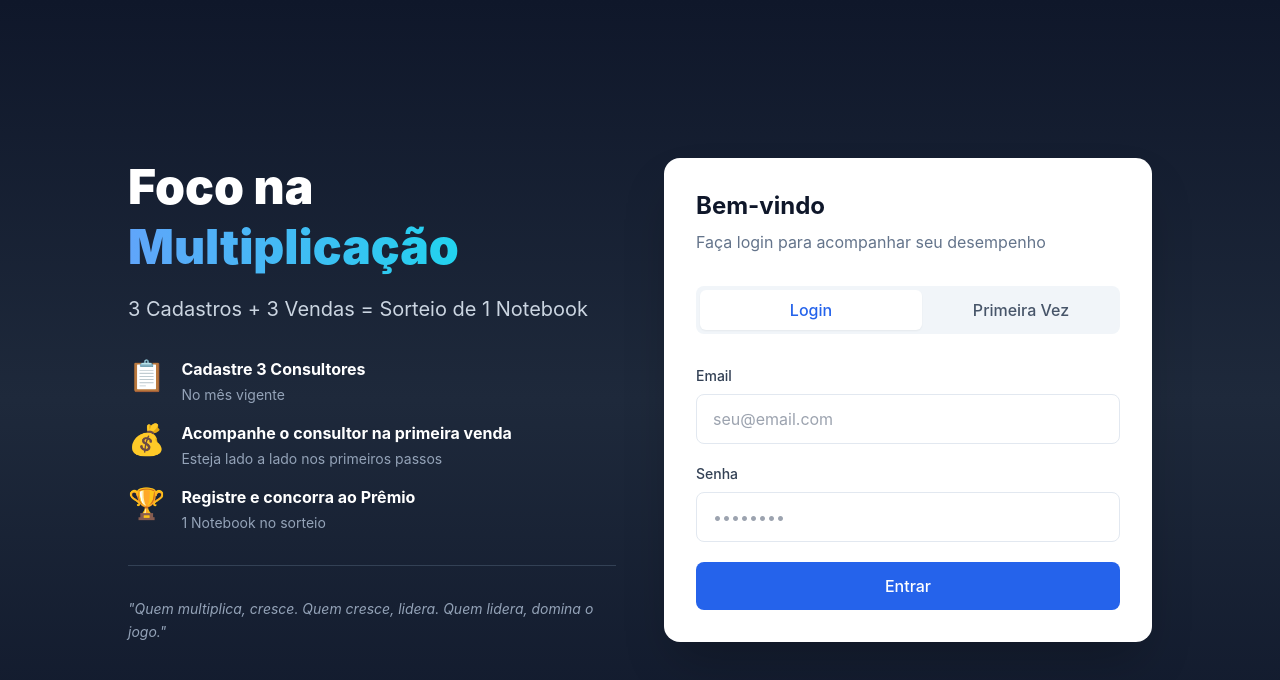
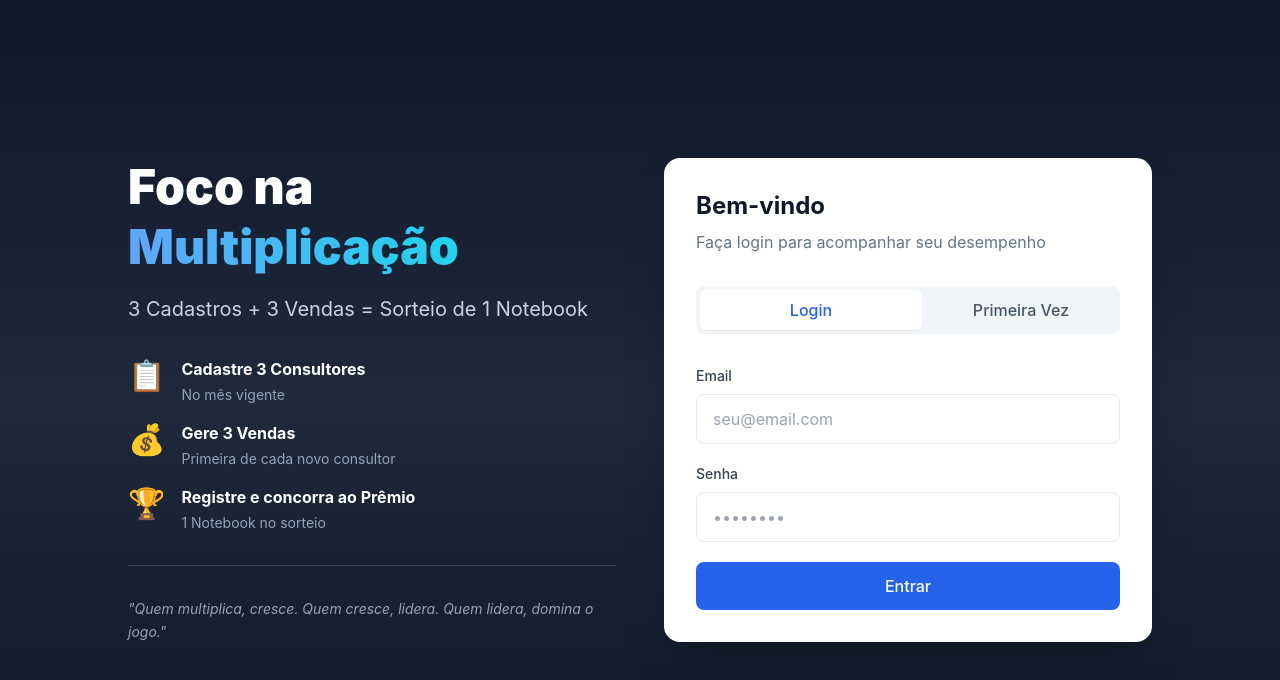
Before and after one commit to jrsana22/multiplicacaosp, a Next.js app: page /login in a window 1280 px wide. Shown: the top 680 px of the page. Built offline with nearby package versions, Linux system fonts and the light colour scheme.

Commit message:
Update messaging: Gere 3 Vendas - Primeira de cada novo consultor

```diff
--- a/src/app/login/page.tsx
+++ b/src/app/login/page.tsx
@@ -80,8 +80,8 @@ export default function LoginPage() {
             <div className="flex items-start gap-4">
               <div className="text-3xl">💰</div>
               <div>
-                <h3 className="font-bold text-white mb-1">Acompanhe o consultor na primeira venda</h3>
-                <p className="text-slate-400 text-sm">Esteja lado a lado nos primeiros passos</p>
+                <h3 className="font-bold text-white mb-1">Gere 3 Vendas</h3>
+                <p className="text-slate-400 text-sm">Primeira de cada novo consultor</p>
               </div>
             </div>
             <div className="flex items-start gap-4">
```
